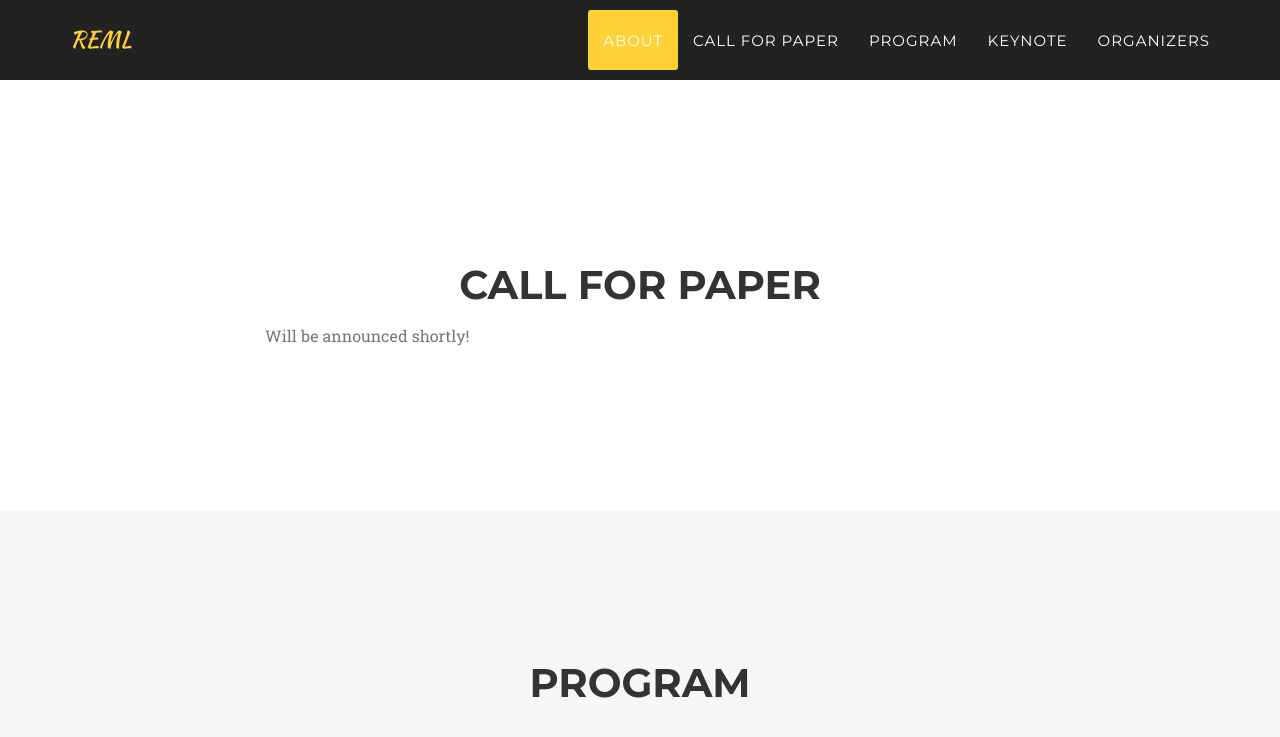
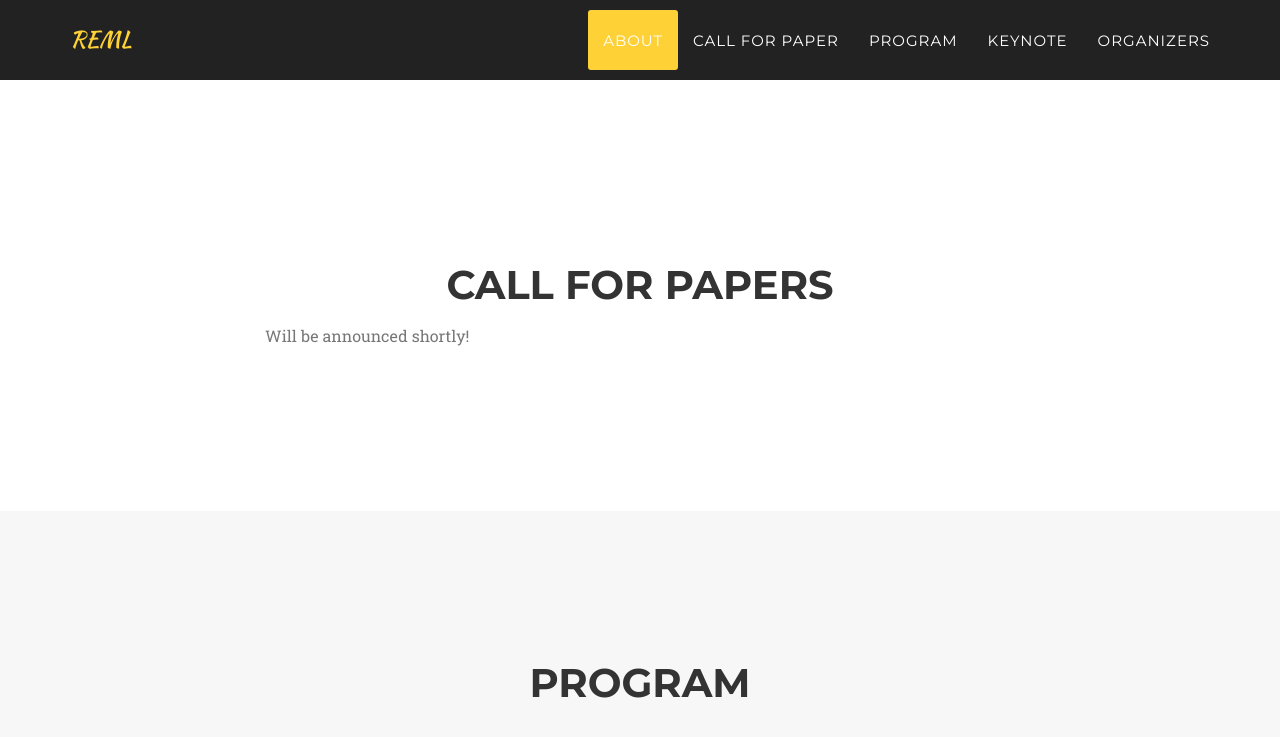
Before and after one commit to reml-workshop/reml-workshop.github.io, a Jekyll site: the page built from index.html, in a window 1280 px wide and 900 px high, scrolled down 1873 px. Shown: the top 737 px of the window. Built offline with Jekyll 4.4.1, drawn with Linux system fonts in a browser that asks for light colours; some web fonts are replaced.

Commit message:
Update call.html

```diff
--- a/_includes/call.html
+++ b/_includes/call.html
@@ -3,7 +3,7 @@
         <div class="container" class="bg-light-gray">
             <div class="row">
                 <div class="col-lg-12 text-center">
-                    <h2 class="section-heading">Call for Paper</h2>
+                    <h2 class="section-heading">Call for Papers</h2>
 	                    <div class="row">
 	                        <div class="col-lg-8 col-lg-offset-2 text-justify">
 	                            <p class="large text-muted">  Will be announced shortly! <!--
```
